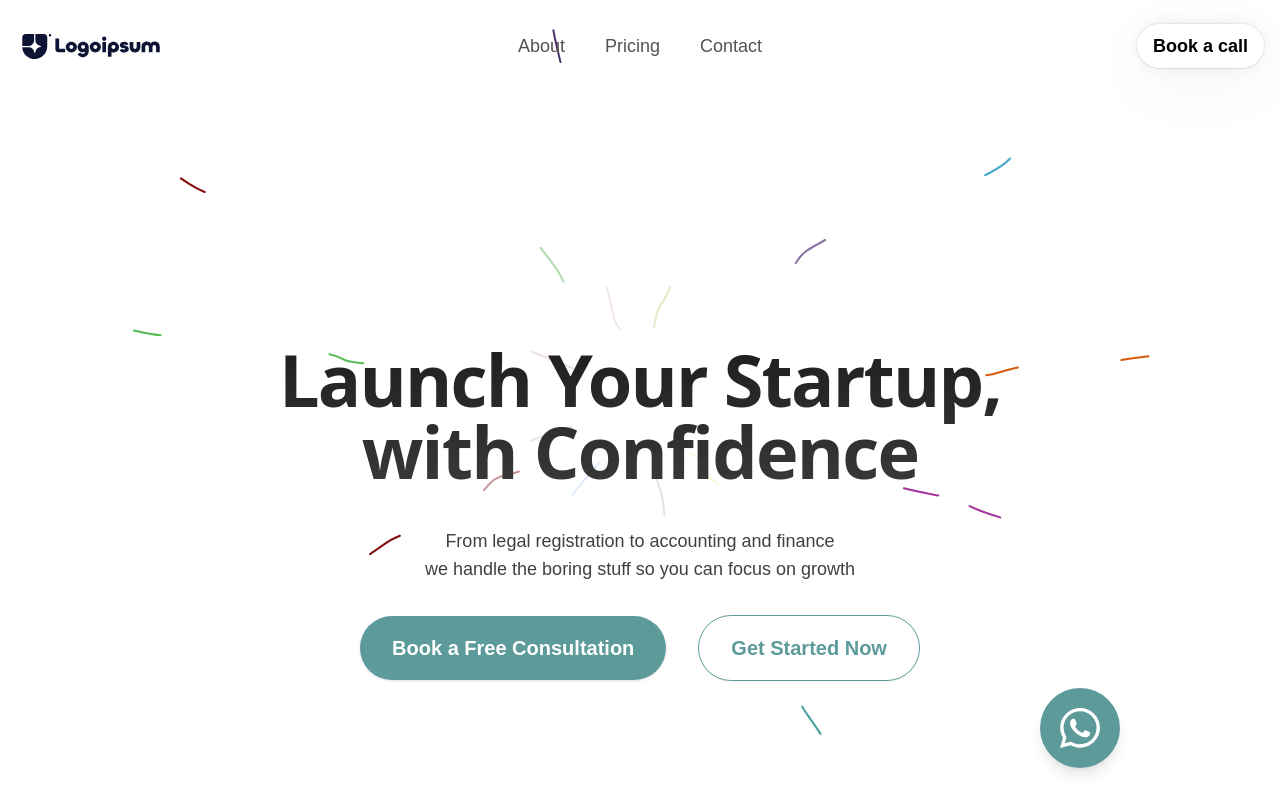
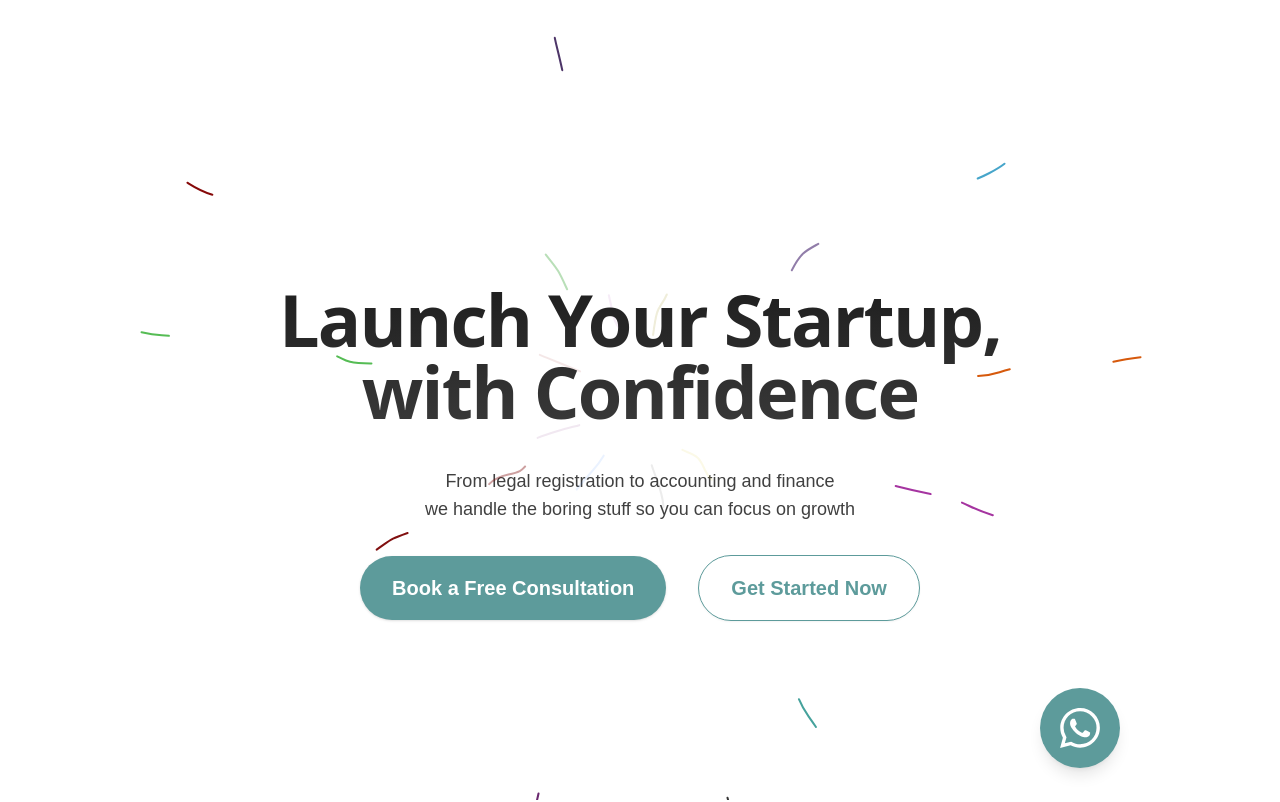
Before and after one commit to JKQuah/exbiz, a Next.js app: page / in a window 1280 px wide. Shown: the top 802 px of the page. Built offline with nearby package versions, Linux system fonts and the light colour scheme.

Commit message:
[Aini] Banner testing

```diff
--- /dev/null
+++ b/app/aini/page.tsx
@@ -0,0 +1,5 @@
+import Image from "next/image";
+
+export default function AiniPage() {
+  return <Image src={"/banner.png"} width={5000} height={5000} alt="banner" />;
+}
--- a/app/layout.tsx
+++ b/app/layout.tsx
@@ -1,8 +1,8 @@
 import type { Metadata } from "next";
 import { Cabin } from "next/font/google";
 import "./globals.css";
-import { NavbarDemo } from "@/components/demo/NavbarDemo";
-import FooterDemo from "@/components/demo/FooterDemo";
+// import { NavbarDemo } from "@/components/demo/NavbarDemo";
+// import FooterDemo from "@/components/demo/FooterDemo";
 
 const cabin = Cabin({
   variable: "--font-cabin",
@@ -22,9 +22,9 @@ export default function RootLayout({
   return (
     <html lang="en">
       <body className={`${cabin.variable}  antialiased bg-white text-black`}>
-        <NavbarDemo />
+        {/* <NavbarDemo /> */}
         {children}
-        <FooterDemo />
+        {/* <FooterDemo /> */}
       </body>
     </html>
   );
```
Also changed, not shown: 1 other file (tests, documents, lock files or other folders).
